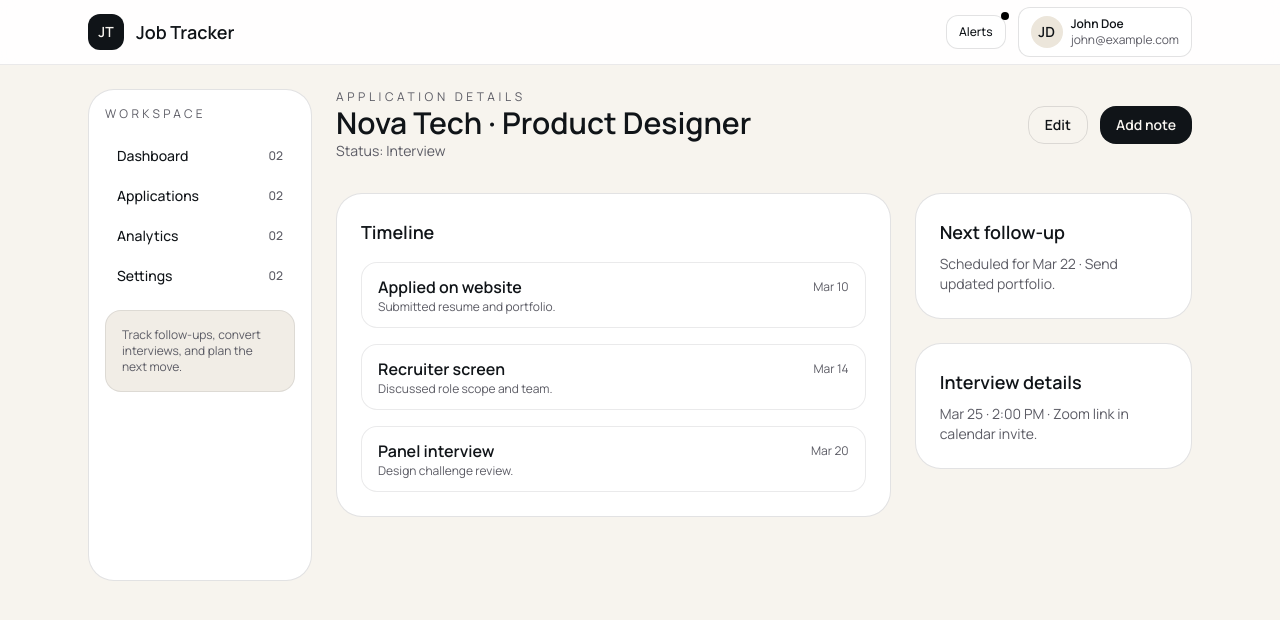
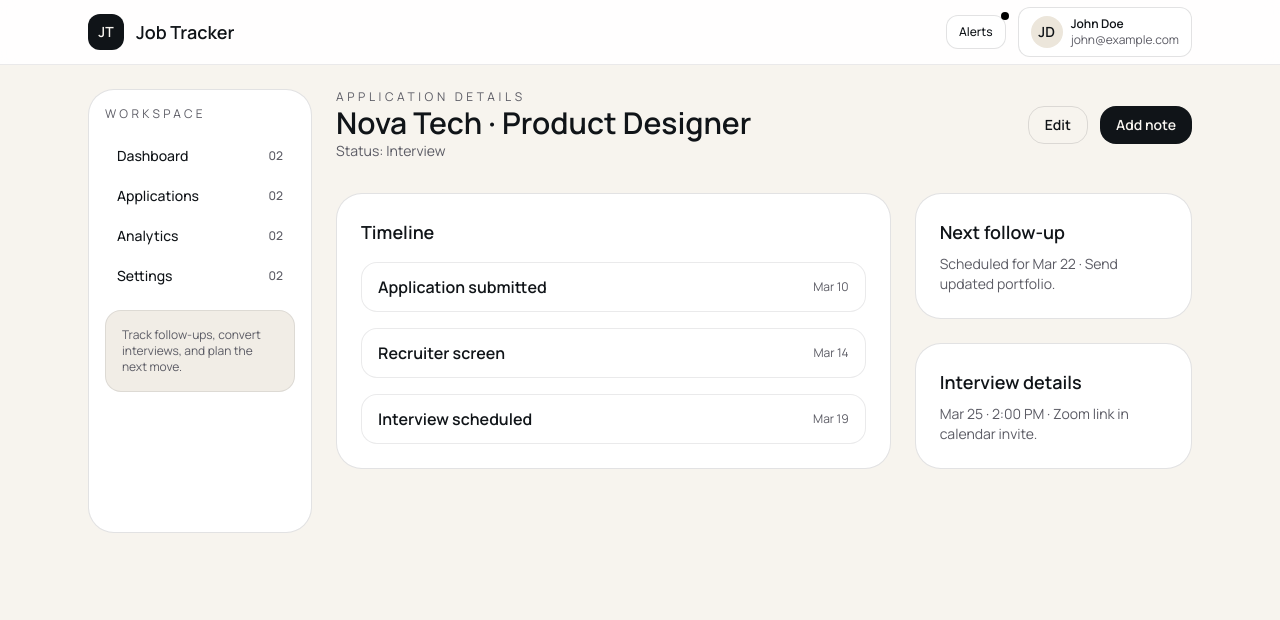
Before and after one commit to thanheuro20057-cloud/job-tracking-application-project, a Next.js app: page /applications/1 in a window 1280 px wide. Shown: the top 620 px of the page. Built offline with nearby package versions, Linux system fonts and the light colour scheme.

Commit message:
Refactor: Enhance application data model and timeline structure

```diff
--- a/src/app/(app)/applications/[id]/page.tsx
+++ b/src/app/(app)/applications/[id]/page.tsx
@@ -1,7 +1,23 @@
+import Link from "next/link";
+
+const application = {
+  id: "1",
+  company: "Nova Tech",
+  role: "Product Designer",
+  status: "Interview",
+  dateApplied: "Mar 10, 2026",
+  nextFollowUp: "Mar 22, 2026",
+  lastUpdated: "Mar 19, 2026",
+  jobUrl: "https://jobs.novatech.com/design",
+  interviewDate: "Mar 25, 2026",
+  interviewTime: "2:00 PM",
+  notes: "Panel interview scheduled. Prepare case study and product critique.",
+};
+
 const timeline = [
-  { title: "Applied on website", date: "Mar 10", note: "Submitted resume and portfolio." },
-  { title: "Recruiter screen", date: "Mar 14", note: "Discussed role scope and team." },
-  { title: "Panel interview", date: "Mar 20", note: "Design challenge review." },
+  { title: "Application submitted", detail: "Status changed to Applied", date: "Mar 10" },
+  { title: "Recruiter screen", detail: "Met with talent team", date: "Mar 14" },
+  { title: "Interview scheduled", detail: "Panel on-site confirmed", date: "Mar 19" },
 ];
 
 export default function ApplicationDetailsPage() {
--- a/src/app/(app)/applications/page.tsx
+++ b/src/app/(app)/applications/page.tsx
@@ -1,14 +1,73 @@
+import Link from "next/link";
+
+type ApplicationStatus = "Applied" | "Interview" | "Offer" | "Rejected";
+
 const filters = ["All", "Applied", "Interview", "Offer", "Rejected"];
 
 const applications = [
-  { company: "Nova Tech", role: "Product Designer", status: "Interview", date: "Mar 18", location: "Remote" },
-  { company: "Atlas Labs", role: "Frontend Engineer", status: "Applied", date: "Mar 15", location: "Austin, TX" },
-  { company: "Brightline", role: "UX Researcher", status: "Offer", date: "Mar 12", location: "New York, NY" },
-  { company: "Serene AI", role: "Design Lead", status: "Rejected", date: "Mar 10", location: "Remote" },
-  { company: "Kite Systems", role: "Product Manager", status: "Interview", date: "Mar 08", location: "Seattle, WA" },
+  {
+    id: "1",
+    company: "Nova Tech",
+    role: "Product Designer",
+    status: "Interview" as ApplicationStatus,
+    dateApplied: "Mar 18",
+    location: "Remote",
+    jobUrl: "https://jobs.novatech.com/design",
+    interviewDate: "Mar 25",
+    nextFollowUp: "Mar 22",
+    lastUpdated: "Mar 19",
+  },
+  {
+    id: "2",
+    company: "Atlas Labs",
+    role: "Frontend Engineer",
+    status: "Applied" as ApplicationStatus,
+    dateApplied: "Mar 15",
+    location: "Austin, TX",
+    jobUrl: "",
+    interviewDate: "",
+    nextFollowUp: "Mar 20",
+    lastUpdated: "Mar 16",
+  },
+  {
+    id: "3",
+    company: "Brightline",
+    role: "UX Researcher",
+    status: "Offer" as ApplicationStatus,
+    dateApplied: "Mar 12",
+    location: "New York, NY",
+    jobUrl: "https://brightline.com/careers/ux",
+    interviewDate: "Mar 14",
+    nextFollowUp: "",
+    lastUpdated: "Mar 15",
+  },
+  {
+    id: "4",
+    company: "Serene AI",
+    role: "Design Lead",
+    status: "Rejected" as ApplicationStatus,
+    dateApplied: "Mar 10",
+    location: "Remote",
+    jobUrl: "",
+    interviewDate: "",
+    nextFollowUp: "",
+    lastUpdated: "Mar 11",
+  },
+  {
+    id: "5",
+    company: "Kite Systems",
+    role: "Product Manager",
+    status: "Interview" as ApplicationStatus,
+    dateApplied: "Mar 08",
+    location: "Seattle, WA",
+    jobUrl: "https://kite.com/jobs/pm",
+    interviewDate: "Mar 21",
+    nextFollowUp: "Mar 18",
+    lastUpdated: "Mar 12",
+  },
 ];
 
-const statusStyles: Record<string, string> = {
+const statusStyles: Record<ApplicationStatus, string> = {
   Applied: "bg-secondary text-foreground",
   Interview: "bg-[#efe2ff] text-[#5f31a4]",
   Offer: "bg-[#e1f4ea] text-[#1f6b4a]",
```
